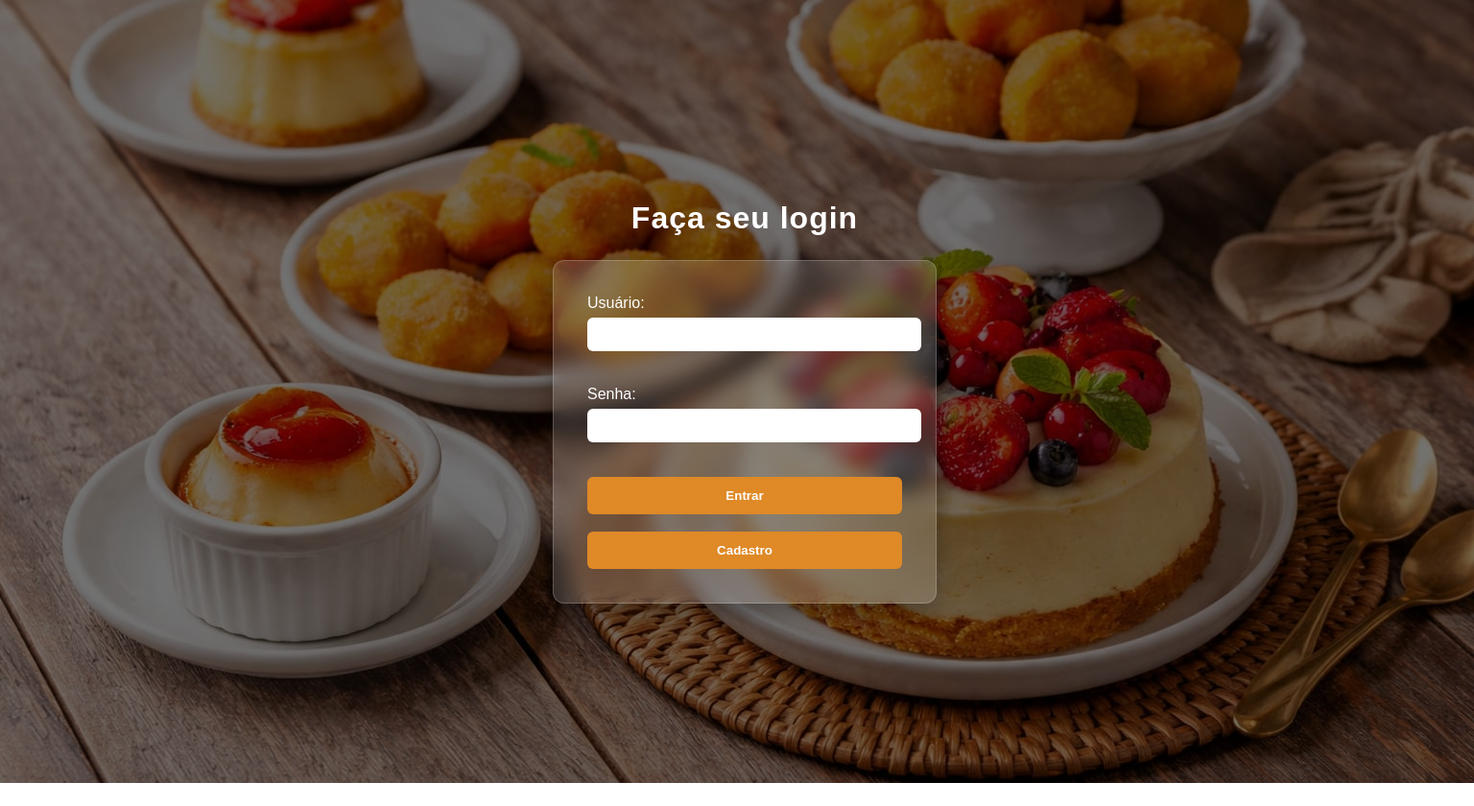
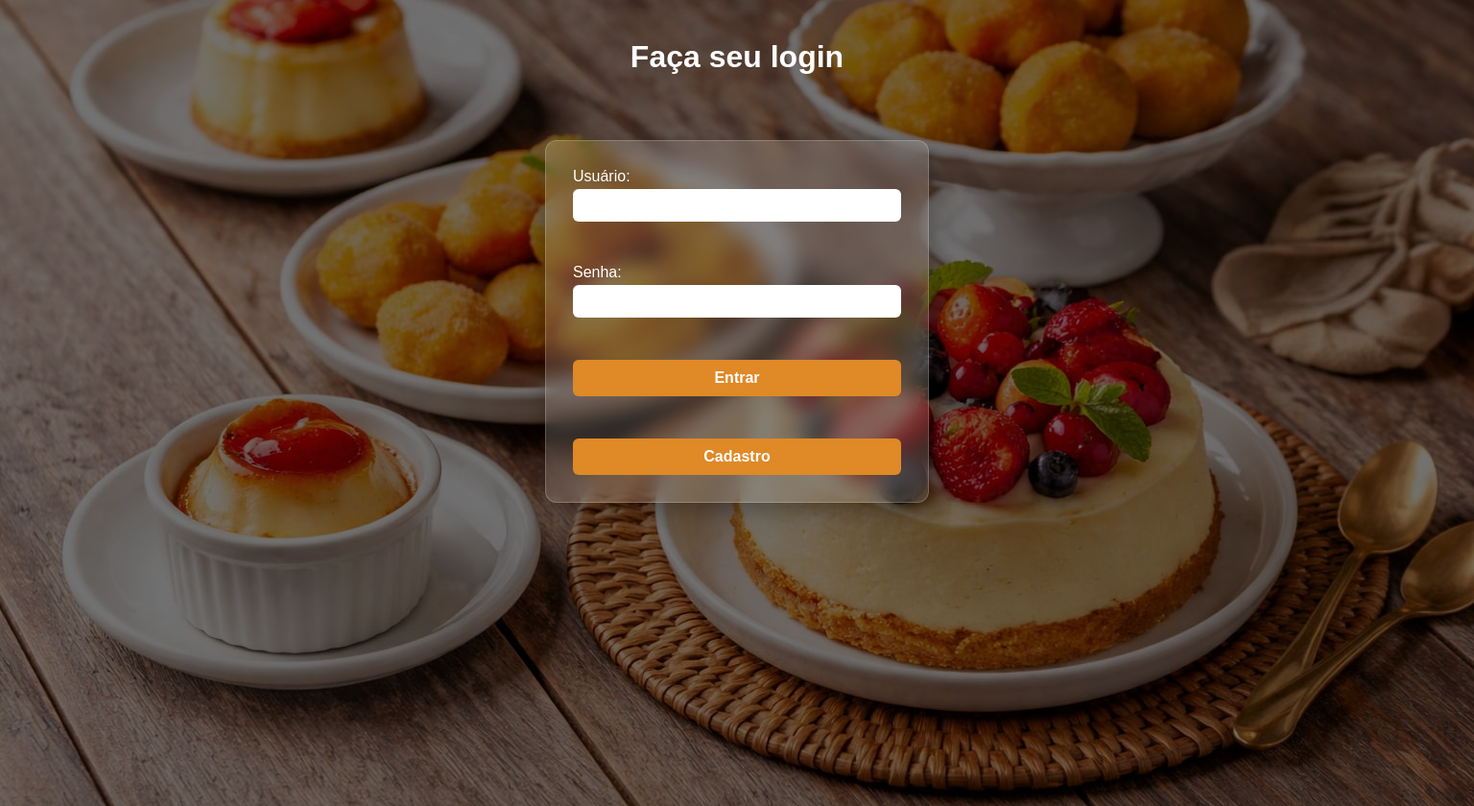
Before and after one commit to Raffaeel/CASA-DE-MAMAE, a website: page public/login.html in a window 1536 px wide. Shown: the whole page at 96% size. Before the commit the page ends 816 px from the top, so only its background shows below. Drawn offline with Linux system fonts and the light colour scheme.

Commit message:
responsividade ajustada

```diff
--- a/public/login.html
+++ b/public/login.html
@@ -6,12 +6,12 @@
     <title>login|casa de mamãe </title>
     <style>
  body {
+margin: 0;
 font-family: Arial, sans-serif;
 
-    /* Fundo escurecido */
 background:
     linear-gradient(rgba(0,0,0,0.55), rgba(0,0,0,0.55)),
-        url("img/banner.webp") ;
+    url("img/banner.webp");
 
   background-size: cover;
   background-position: center;
@@ -20,78 +20,93 @@
   display: flex;
   flex-direction: column;
   align-items: center;
-    justify-content: center;
-    height: 100vh;
-    width: 100%;
+
+  min-height: 100dvh;
+  padding: 20px;
 }
 
-/* Título */
 h1 {
   color: white;
-    margin-bottom: 25px;
-    font-weight: 600;
-    letter-spacing: 1px;
+  margin-bottom: 20px;
+  text-align: center;
 }
 
-/* Container */
 .container {
   width: 100%;
   max-width: 400px;
 }
 
-/* Formulário estilo vidro */
 form {
+  display: flex;
+  flex-direction: column;
+  gap: 4px;
+
   background: rgba(255, 255, 255, 0.15);
   backdrop-filter: blur(10px);
   -webkit-backdrop-filter: blur(10px);
 
-    padding: 35px;
+  padding: 28px;
   border-radius: 12px;
 
   box-shadow: 0 8px 25px rgba(0, 0, 0, 0.3);
-
   border: 1px solid rgba(255, 255, 255, 0.2);
+  margin-top: 48px;
 }
 
-/* Labels */
 label {
-    display: block;
-    margin-bottom: 6px;
+
+  margin: 0px;
   color: white;
   font-weight: 500;
+
 }
 
-/* Inputs */
-input[type="text"],
-input[type="password"] {
+input {
   width: 100%;
-    padding: 10px;
-    margin-bottom: 18px;
+  padding: 8px;
+
 
   border-radius: 6px;
   border: none;
 
+  font-size: 16px;
   outline: none;
+  box-sizing: border-box;
 }
 
-/* Botão */
 button {
   width: 100%;
   background-color: #df8927;
   color: white;
 
-    padding: 12px;
+  padding: 10px;
   border: none;
   border-radius: 6px;
 
   font-weight: bold;
+  font-size: 16px;
+
   cursor: pointer;
   transition: 0.3s ease;
+  box-sizing: border-box;
 }
 
 button:hover {
   background-color: #f29736;
   transform: translateY(-2px);
+}
+
+/* 📱 Mobile */
+@media (max-width: 480px) {
+  h1 {
+    font-size: 22px;
+     margin-top: 48px;
+  }
+
+  form {
+    padding: 25px;
+    margin-top: 48px;
+  }
 }
     </style>
 </head>
```
Also changed, not shown: public/stile.css (+6 -64 lines). Lines whose indentation alone changed are shown as unchanged.
